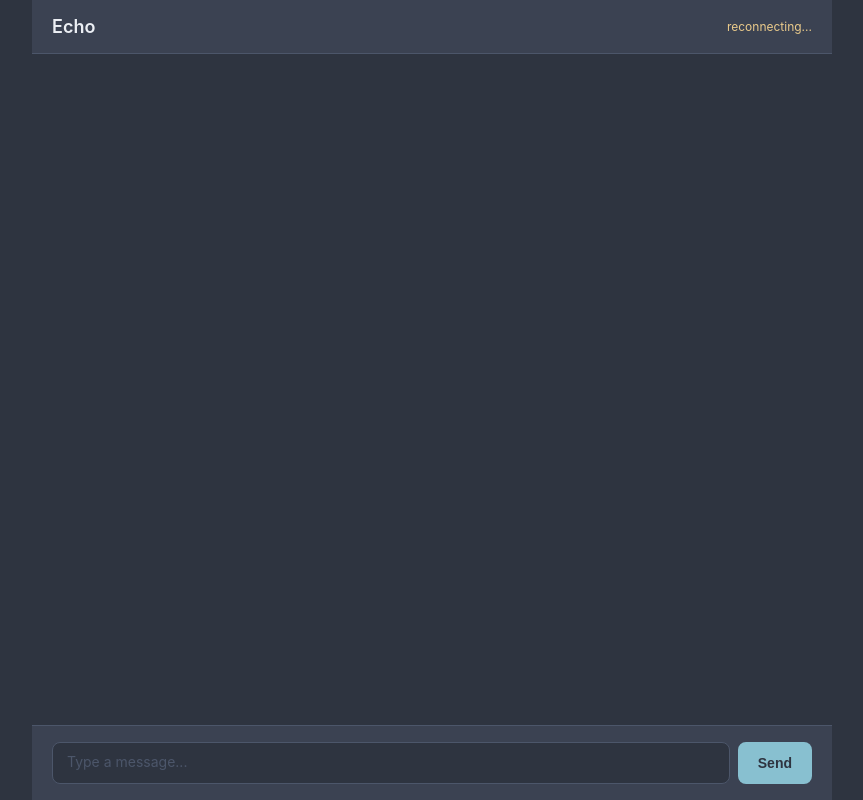
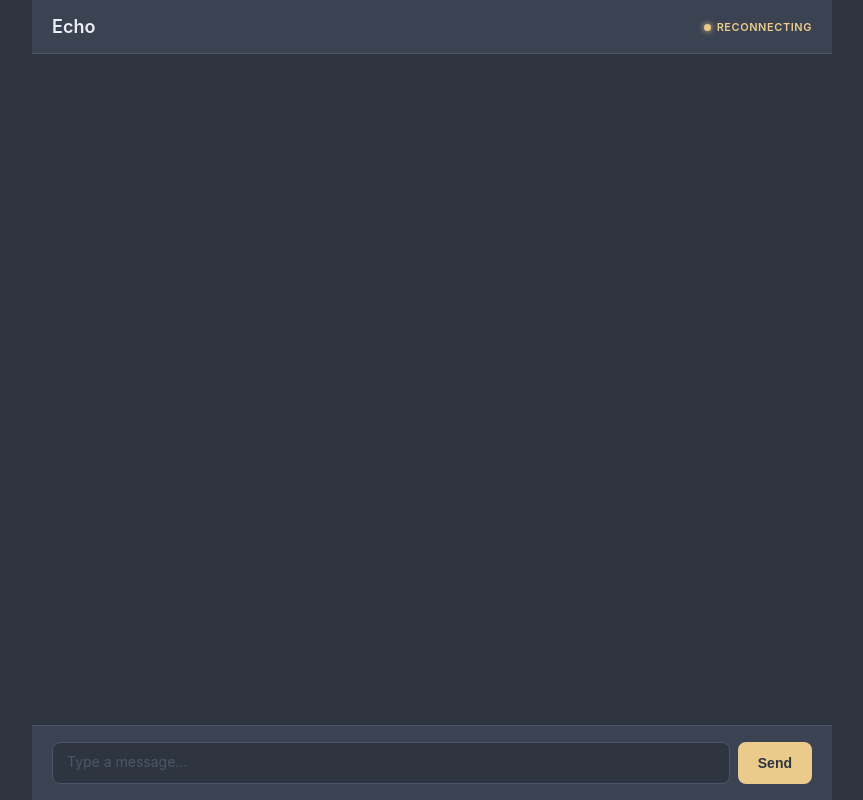
Before and after one commit to dnacenta/chat-echo, a plain HTML site: page static/index.html in a window 1280 px wide. Shown: the whole page, without its empty margins (208-1071 px from the left). Drawn offline with Linux system fonts and the light colour scheme.

Commit message:
fix(ui): yellow send button and glowing status dot
Change send button to Nord Aurora yellow (#EBCB8B) with orange
hover. Add glowing dot before status text with uppercase letters.
Reconnecting dot pulses for visual feedback.

Co-Authored-By: Claude Opus 4.6 <noreply@anthropic.com>

```diff
--- a/static/chat.js
+++ b/static/chat.js
@@ -61,11 +61,11 @@
   function setStatus(state) {
     statusEl.className = state;
     if (state === "connected") {
-      statusEl.textContent = "connected";
+      statusEl.innerHTML = '<span class="status-dot"></span>connected';
     } else if (state === "reconnecting") {
-      statusEl.textContent = "reconnecting...";
+      statusEl.innerHTML = '<span class="status-dot"></span>reconnecting';
     } else {
-      statusEl.textContent = "disconnected";
+      statusEl.innerHTML = '<span class="status-dot"></span>disconnected';
     }
   }
 
--- a/static/style.css
+++ b/static/style.css
@@ -72,20 +72,53 @@ html, body {
 }
 
 #status {
-    font-size: 12px;
+    font-size: 11px;
+    font-weight: 600;
+    letter-spacing: 0.05em;
+    text-transform: uppercase;
     color: var(--text-secondary);
+}
+
+.status-dot {
+    display: inline-block;
+    width: 7px;
+    height: 7px;
+    border-radius: 50%;
+    margin-right: 6px;
+    vertical-align: middle;
 }
 
 #status.connected {
     color: var(--success);
 }
 
+#status.connected .status-dot {
+    background: var(--success);
+    box-shadow: 0 0 6px var(--success), 0 0 12px rgba(163, 190, 140, 0.3);
+}
+
 #status.disconnected {
     color: var(--error);
 }
 
+#status.disconnected .status-dot {
+    background: var(--error);
+    box-shadow: 0 0 6px var(--error);
+}
+
 #status.reconnecting {
     color: var(--warning);
+}
+
+#status.reconnecting .status-dot {
+    background: var(--warning);
+    box-shadow: 0 0 6px var(--warning);
+    animation: pulse-dot 1.5s ease-in-out infinite;
+}
+
+@keyframes pulse-dot {
+    0%, 100% { opacity: 1; }
+    50% { opacity: 0.3; }
 }
 
 /* Messages */
@@ -190,7 +223,7 @@ html, body {
     min-height: 42px;
     border: none;
     border-radius: 8px;
-    background: var(--accent);
+    background: var(--nord13);
     color: var(--nord0);
     font-size: 14px;
     font-weight: 600;
@@ -200,7 +233,7 @@ html, body {
 }
 
 #send:hover {
-    background: var(--accent-hover);
+    background: var(--nord12);
 }
 
 #send:disabled {
```
